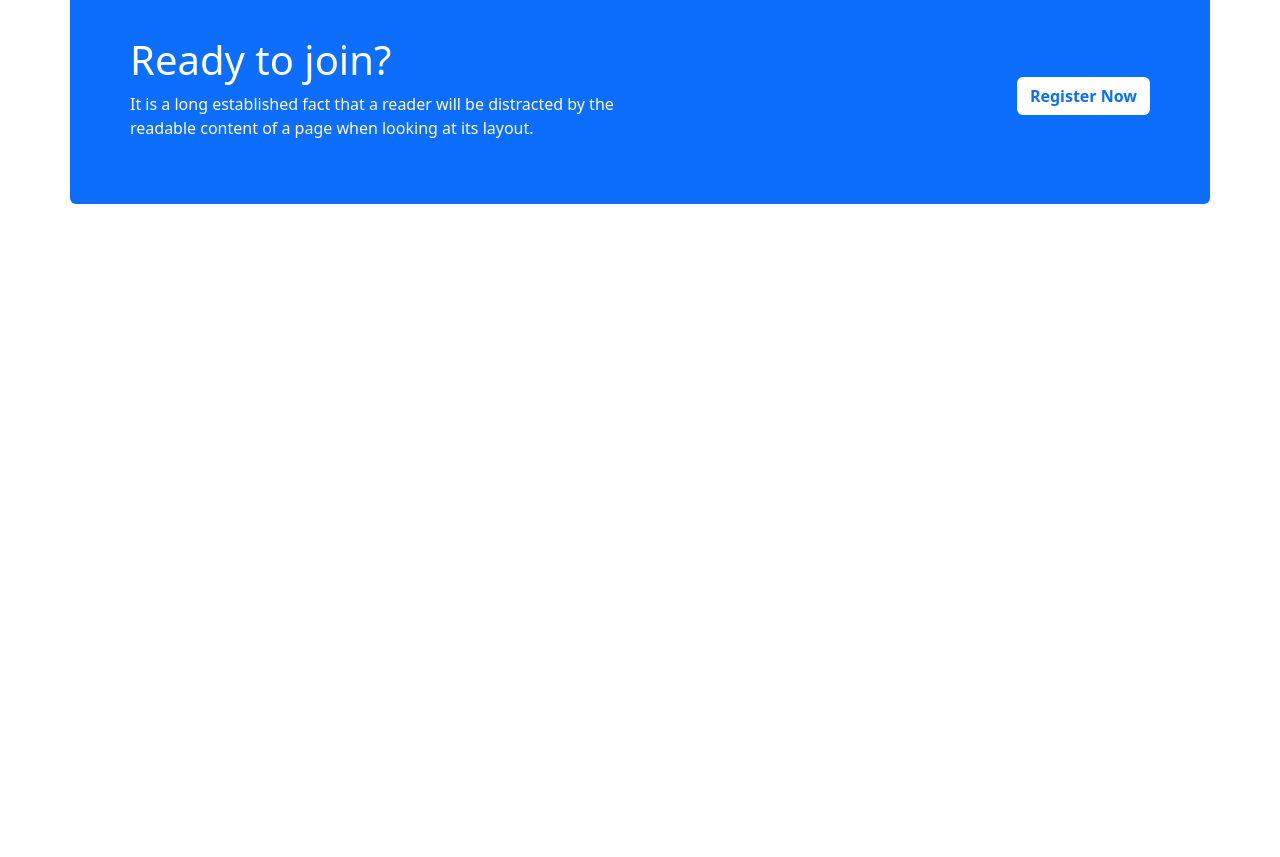
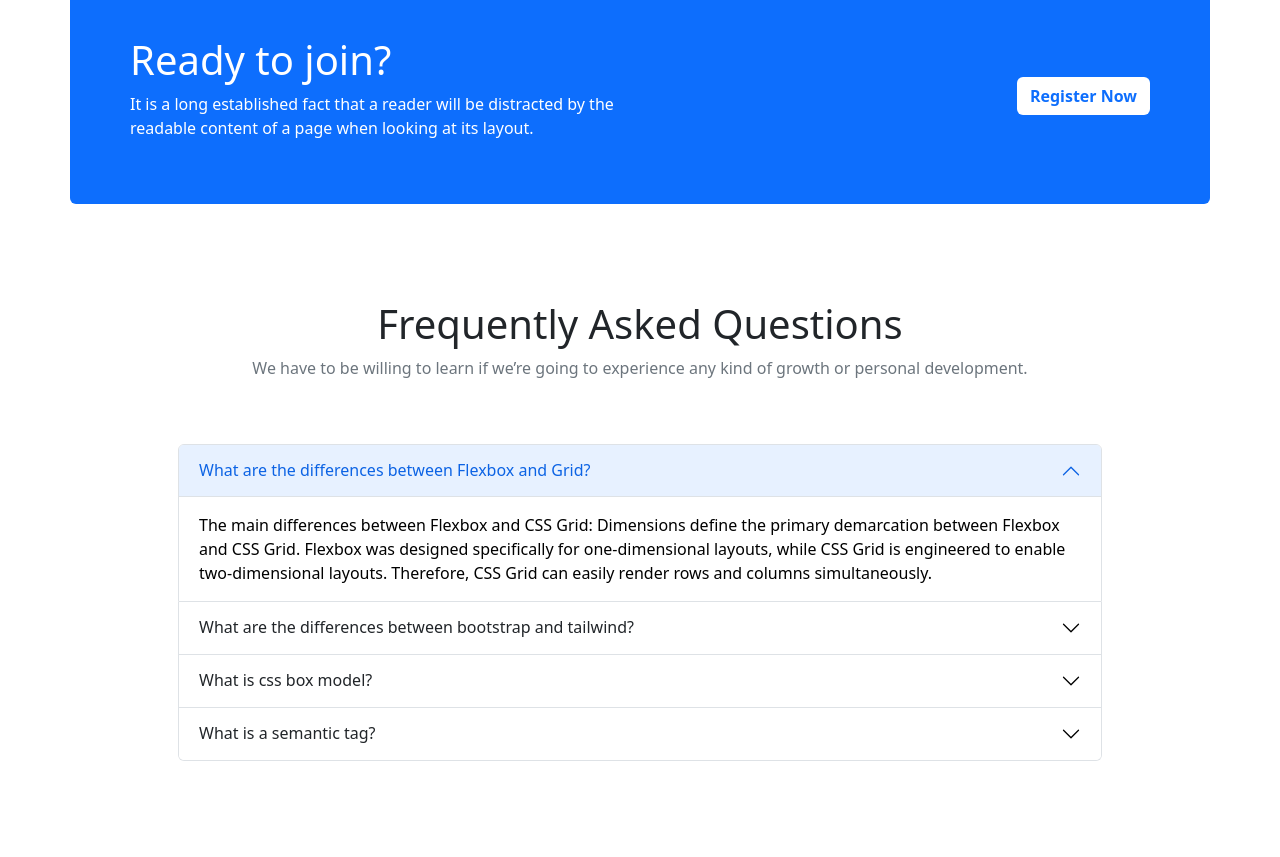
Before and after one commit to siam50/ready-for-learning, a plain HTML site: page index.html in a window 1280 px wide. Shown: the part 1842-2699 px from the top of the page. Before the commit the page ends 2094 px from the top, so only its background shows below. Drawn offline with nearby package versions, Linux system fonts and the light colour scheme.

Commit message:
Frequently Ask Question Part Added

```diff
--- a/index.html
+++ b/index.html
@@ -239,6 +239,89 @@
             </div>
         </section>
         <!-- Ready to join Part End -->
+        <!-- Frequently Ask Question Part -->
+        <section class="container py-5">
+            <div class="text-center">
+                <h1>Frequently Asked Questions</h1>
+                <p class="text-muted">We have to be willing to learn if we’re going to experience any kind of growth or
+                    personal development.
+                </p>
+            </div>
+            <div class="px-lg-5 py-5">
+                <div class="accordion px-lg-5" id="accordionExample">
+                    <div class="accordion-item">
+                        <h2 class="accordion-header" id="headingOne">
+                            <button class="accordion-button" type="button" data-bs-toggle="collapse"
+                                data-bs-target="#collapseOne" aria-expanded="true" aria-controls="collapseOne">
+                                What are the differences between Flexbox and Grid?
+                            </button>
+                        </h2>
+                        <div id="collapseOne" class="accordion-collapse collapse show" aria-labelledby="headingOne"
+                            data-bs-parent="#accordionExample">
+                            <div class="accordion-body">
+                                The main differences between Flexbox and CSS Grid: Dimensions define the primary
+                                demarcation between Flexbox and CSS Grid. Flexbox was designed specifically for
+                                one-dimensional layouts, while CSS Grid is engineered to enable two-dimensional layouts.
+                                Therefore, CSS Grid can easily render rows and columns simultaneously.
+                            </div>
+                        </div>
+                    </div>
+                    <div class="accordion-item">
+                        <h2 class="accordion-header" id="headingTwo">
+                            <button class="accordion-button collapsed" type="button" data-bs-toggle="collapse"
+                                data-bs-target="#collapseTwo" aria-expanded="false" aria-controls="collapseTwo">
+                                What are the differences between bootstrap and tailwind?
+                            </button>
+                        </h2>
+                        <div id="collapseTwo" class="accordion-collapse collapse" aria-labelledby="headingTwo"
+                            data-bs-parent="#accordionExample">
+                            <div class="accordion-body">
+                                The main difference is Tailwind offers predesigned widgets to build a site from scratch
+                                with fast UI development. And Tailwind CSS uses a set of utility classes to create a
+                                neat UI with more flexibility and uniqueness. On the otherhand Bootstrap comes with a
+                                set of pre-styled responsive, mobile-first components that possess a definite UI
+                                kit.Sites created using Bootstrap follow the generic pattern that makes them look
+                                identical.
+                            </div>
+                        </div>
+                    </div>
+                    <div class="accordion-item">
+                        <h2 class="accordion-header" id="headingThree">
+                            <button class="accordion-button collapsed" type="button" data-bs-toggle="collapse"
+                                data-bs-target="#collapseThree" aria-expanded="false" aria-controls="collapseThree">
+                                What is css box model?
+                            </button>
+                        </h2>
+                        <div id="collapseThree" class="accordion-collapse collapse" aria-labelledby="headingThree"
+                            data-bs-parent="#accordionExample">
+                            <div class="accordion-body">
+                                The CSS box model is essentially a box that wraps around every HTML element. It consists
+                                of: margins, borders, padding, and the actual content.
+                            </div>
+                        </div>
+                    </div>
+                    <div class="accordion-item">
+                        <h2 class="accordion-header" id="headingFour">
+                            <button class="accordion-button collapsed" type="button" data-bs-toggle="collapse"
+                                data-bs-target="#collapseFour" aria-expanded="false" aria-controls="collapseFour">
+                                What is a semantic tag?
+                            </button>
+                        </h2>
+                        <div id="collapseFour" class="accordion-collapse collapse" aria-labelledby="headingFour"
+                            data-bs-parent="#accordionExample">
+                            <div class="accordion-body">
+                                The HTML semantics refers to the tags that provide meaning to an HTML page rather than
+                                just presentation. It makes HTML more comprehensible by better defining the different
+                                sections and layout of web pages.Examples of semantic elements: <strong>form</strong> ,
+                                <strong>table</strong> , and
+                                <strong>articla</strong> - Clearly defines its content.
+                            </div>
+                        </div>
+                    </div>
+                </div>
+            </div>
+        </section>
+        <!-- Frequently Ask Question Part -->
     </main>
     <script src="https://cdn.jsdelivr.net/npm/bootstrap@5.2.0/dist/js/bootstrap.bundle.min.js"
         integrity="sha384-A3rJD856KowSb7dwlZdYEkO39Gagi7vIsF0jrRAoQmDKKtQBHUuLZ9AsSv4jD4Xa"
```
